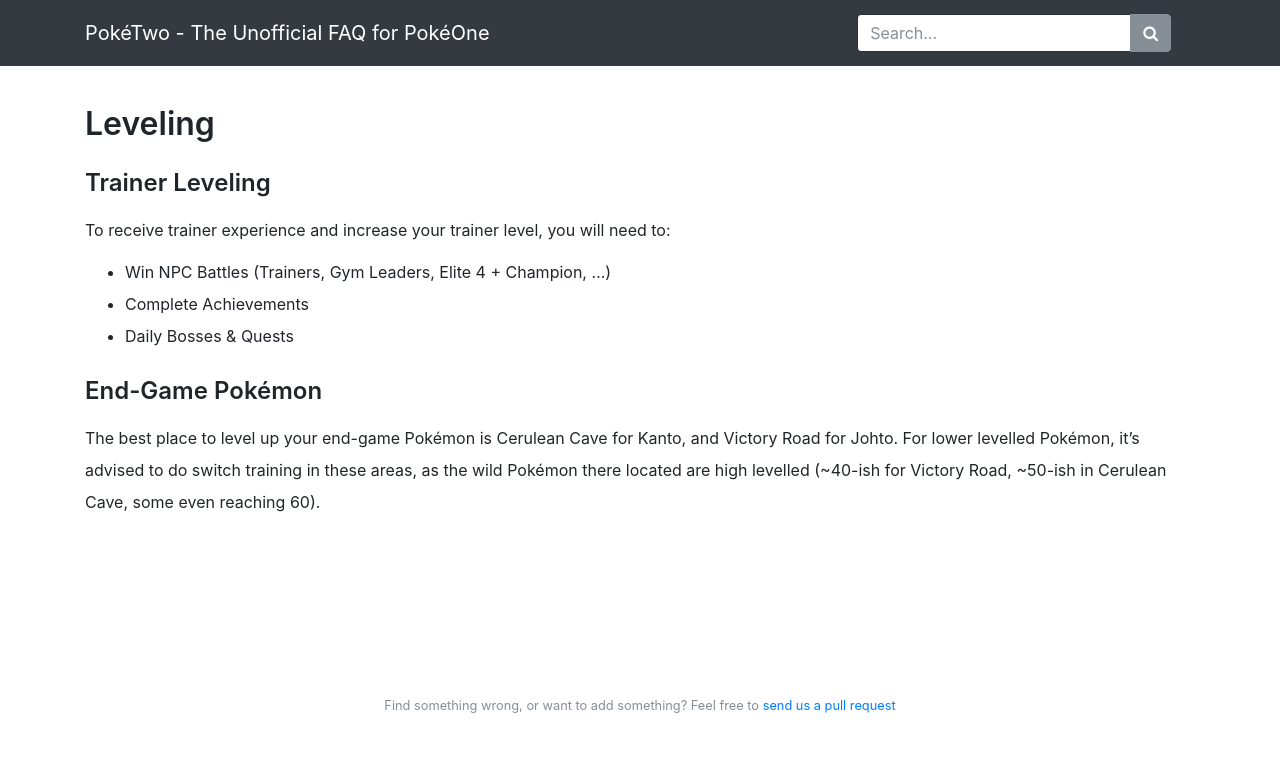
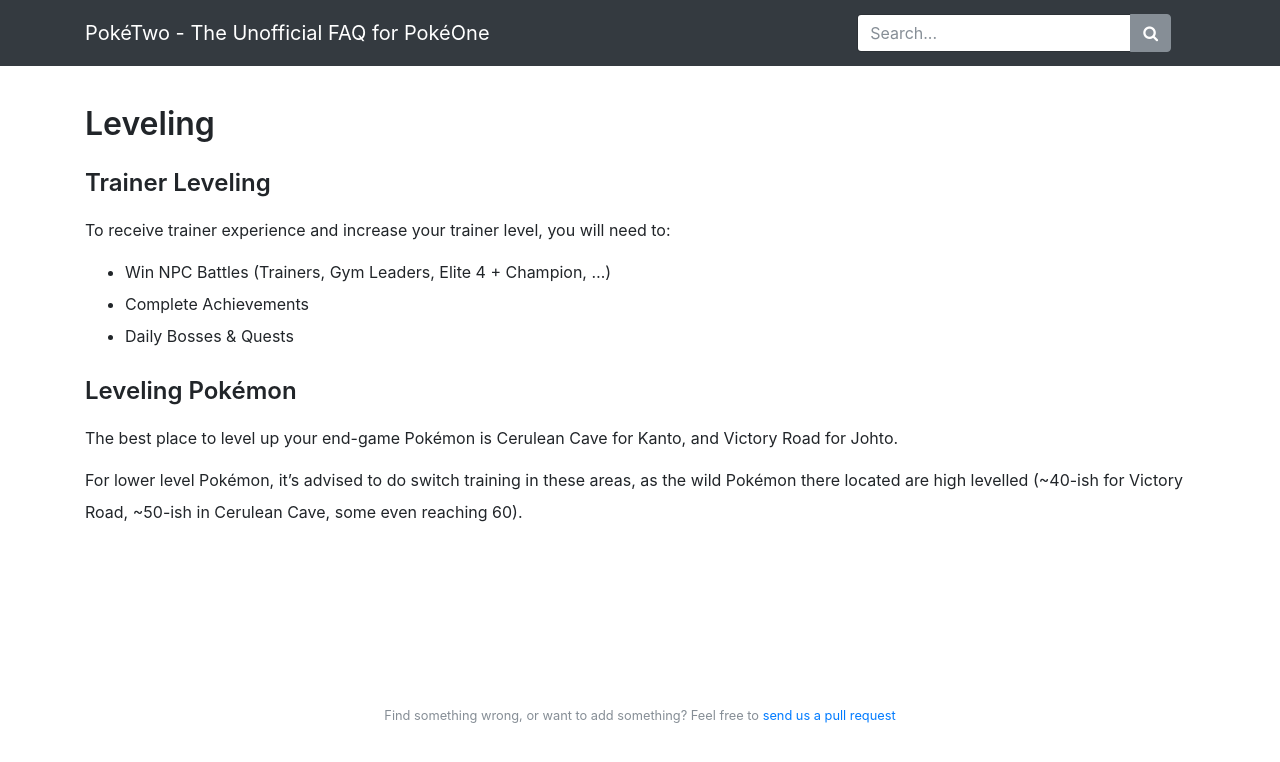
Before and after one commit to X3I/poketwo.com, a Jekyll site: the page built from _pages/guides/leveling.md, in a window 1280 px wide. Shown: the top 762 px of the page. Built offline with Jekyll 4.4.1, drawn with Linux system fonts in a browser that asks for light colours; nearby versions of some CDN libraries; our own code applies the rules of GitHub Pages for plain Markdown files.

Commit message:
leveling updates

```diff
--- a/_pages/guides/leveling.md
+++ b/_pages/guides/leveling.md
@@ -17,8 +17,11 @@
 * Complete Achievements
 * Daily Bosses & Quests
 
-## End-Game Pokémon
+## Leveling Pokémon
 
 The best place to level up your end-game Pokémon is Cerulean Cave for Kanto, and
-Victory Road for Johto. For lower levelled Pokémon, it's advised to do switch
-training in these areas, as the wild Pokémon there located are high levelled (~40-ish for Victory Road, ~50-ish in Cerulean Cave, some even reaching 60).
+Victory Road for Johto.
+
+For lower level Pokémon, it's advised to do switch training in these areas, as
+the wild Pokémon there located are high levelled (~40-ish for Victory Road,
+~50-ish in Cerulean Cave, some even reaching 60).
```
